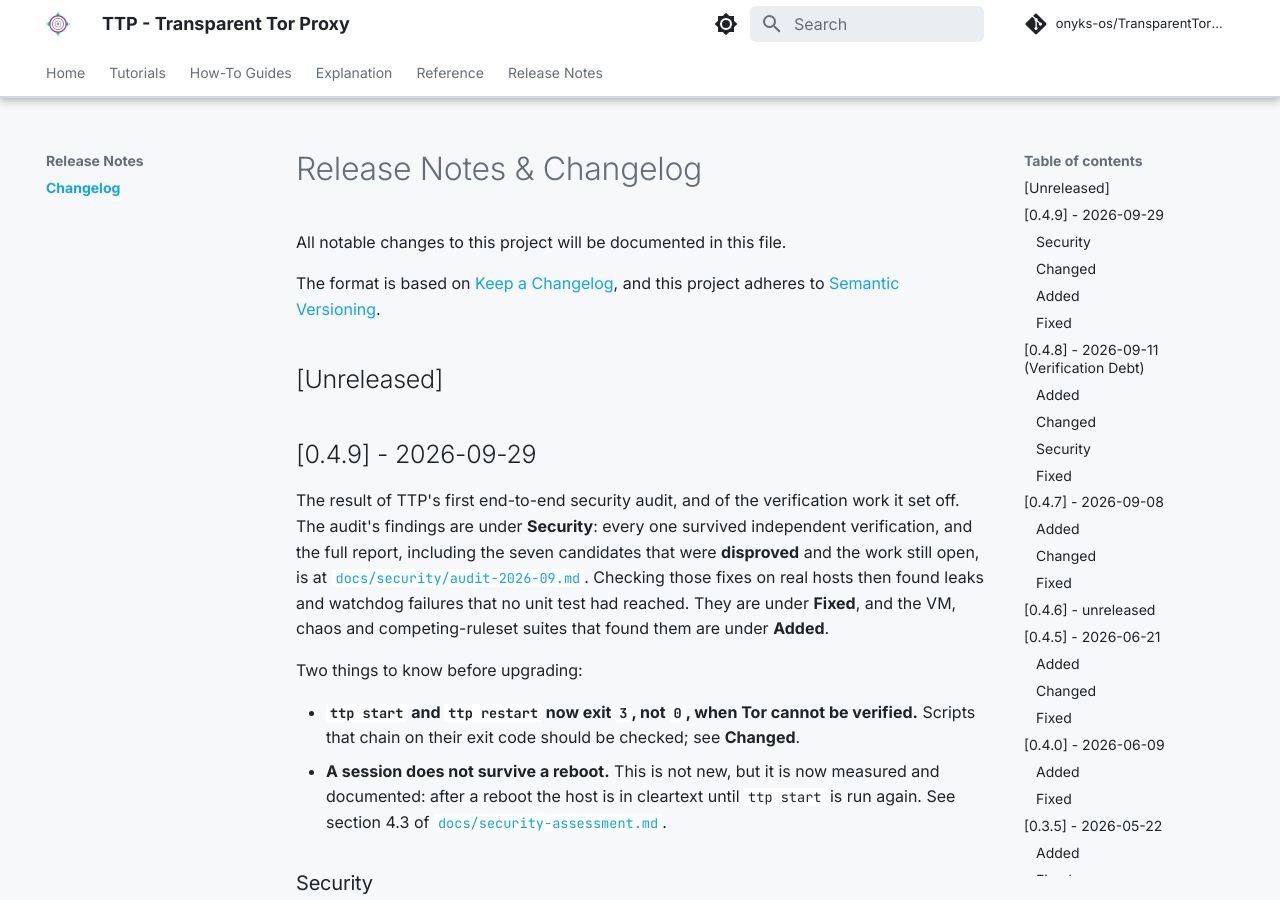
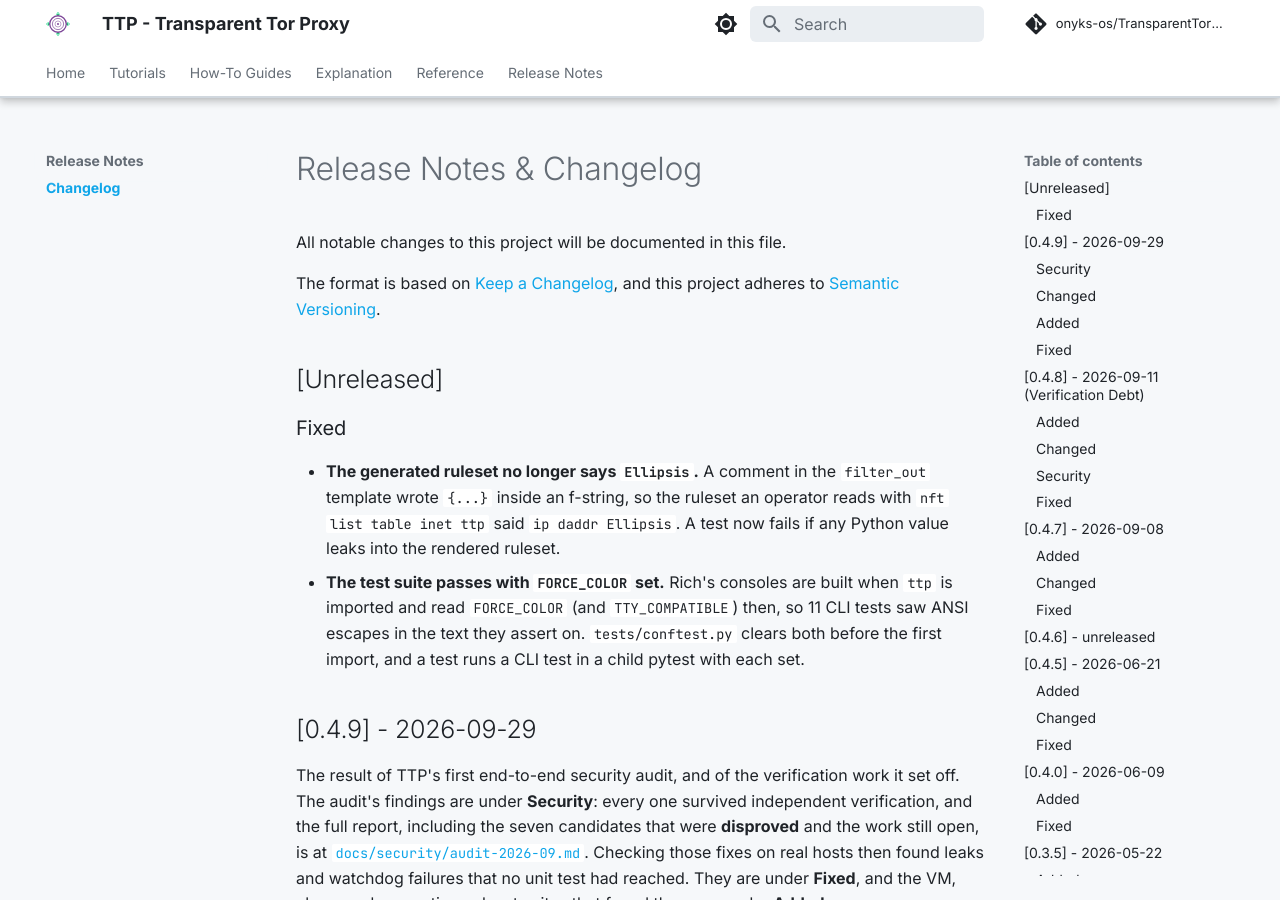
Before and after one commit to onyks-os/TransparentTorProxy, an MkDocs documentation site: the page built from docs/web/release-notes/changelog.md, in a window 1280 px wide and 900 px high. Built offline with MkDocs 1.6.1 and Material for MkDocs 9.7.7, drawn with Linux system fonts in a browser that asks for light colours; comment, search, counter and statistics services are not loaded.

Commit message:
fix: an Ellipsis in the generated ruleset, and tests that failed under FORCE_COLOR (#90)
- ttp/firewall/builder.py: `{...}` in a comment inside the f-string
  template rendered as `ip daddr Ellipsis` in the ruleset `nft list table`
  shows. Escaped, with a test that no Python value leaks into the output.
- tests/conftest.py: Rich's consoles read FORCE_COLOR / TTY_COMPATIBLE when
  ttp is imported; with either set, 11 CLI tests saw ANSI escapes. Both are
  cleared before the first import, and tests/test_test_environment.py runs a
  CLI test in a child pytest with each set so the guard cannot rot.

Signed-off-by: onyks-os <129986281+onyks-os@users.noreply.github.com>
Co-authored-by: Claude Opus 5.5 <noreply@anthropic.com>

```diff
--- a/docs/web/release-notes/changelog.md
+++ b/docs/web/release-notes/changelog.md
@@ -6,6 +6,18 @@ The format is based on [Keep a Changelog](https://keepachangelog.com/en/1.0.0/),
 and this project adheres to [Semantic Versioning](https://semver.org/spec/v2.0.0.html).
 
 ## [Unreleased]
+
+### Fixed
+
+- **The generated ruleset no longer says `Ellipsis`.** A comment in the
+  `filter_out` template wrote `{...}` inside an f-string, so the ruleset an
+  operator reads with `nft list table inet ttp` said `ip daddr Ellipsis`. A test
+  now fails if any Python value leaks into the rendered ruleset.
+- **The test suite passes with `FORCE_COLOR` set.** Rich's consoles are built
+  when `ttp` is imported and read `FORCE_COLOR` (and `TTY_COMPATIBLE`) then, so
+  11 CLI tests saw ANSI escapes in the text they assert on. `tests/conftest.py`
+  clears both before the first import, and a test runs a CLI test in a child
+  pytest with each set.
 
 ## [0.4.9] - 2026-09-29
 
```
Also changed, not shown: CHANGELOG.md (+12 -0 lines), 4 other files.
